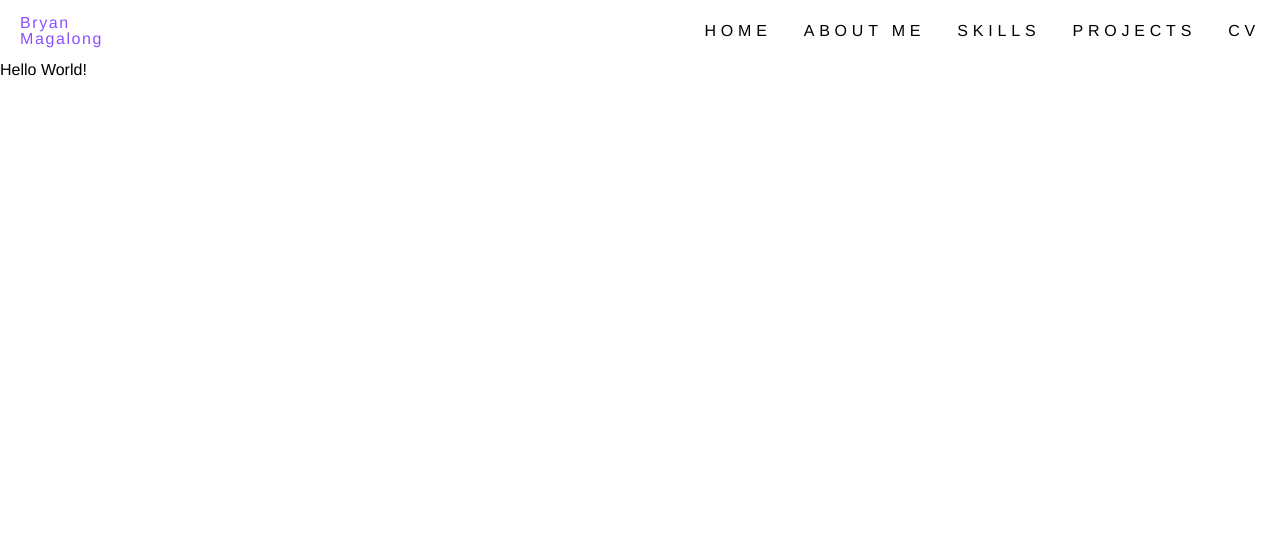
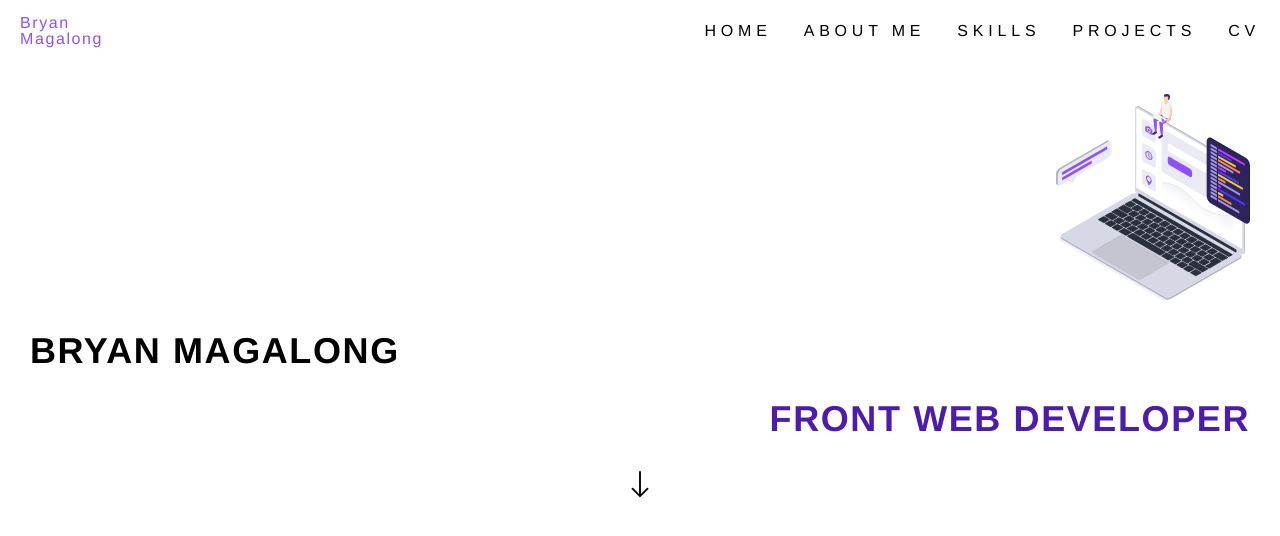
Before and after one commit to bryanmagalong/frontend-portfolio, a React (Create React App) app: page / in a window 1280 px wide. Shown: the top 536 px of the page. Built offline with nearby package versions, Linux system fonts and the light colour scheme.

Commit message:
feat: add Home component

```diff
--- a/src/app/App.js
+++ b/src/app/App.js
@@ -1,4 +1,5 @@
 import React from 'react';
+import Home from '../components/Home';
 import Navbar from '../components/Navbar';
 import GlobalStyles from '../theme/globalStyles';
 
@@ -7,7 +8,9 @@ function App() {
     <React.Fragment>
       <GlobalStyles />
       <Navbar />
-      <div className="App">Hello World!</div>
+      <div className="App">
+        <Home />
+      </div>
     </React.Fragment>
   );
 }
--- /dev/null
+++ b/src/components/Home/index.js
@@ -0,0 +1,20 @@
+import React from "react";
+import Section from "../shared/Section";
+import {
+  AppDevStyled as AppDevSVG,
+  ArrowDownIcon,
+  LandingTitle,
+} from "./styled";
+
+const Home = () => {
+  return (
+    <Section landing gap="2rem">
+      <AppDevSVG />
+      <LandingTitle>bryan magalong</LandingTitle>
+      <LandingTitle right>front web developer</LandingTitle>
+      <ArrowDownIcon size="30" />
+    </Section>
+  );
+};
+
+export default Home;
```
